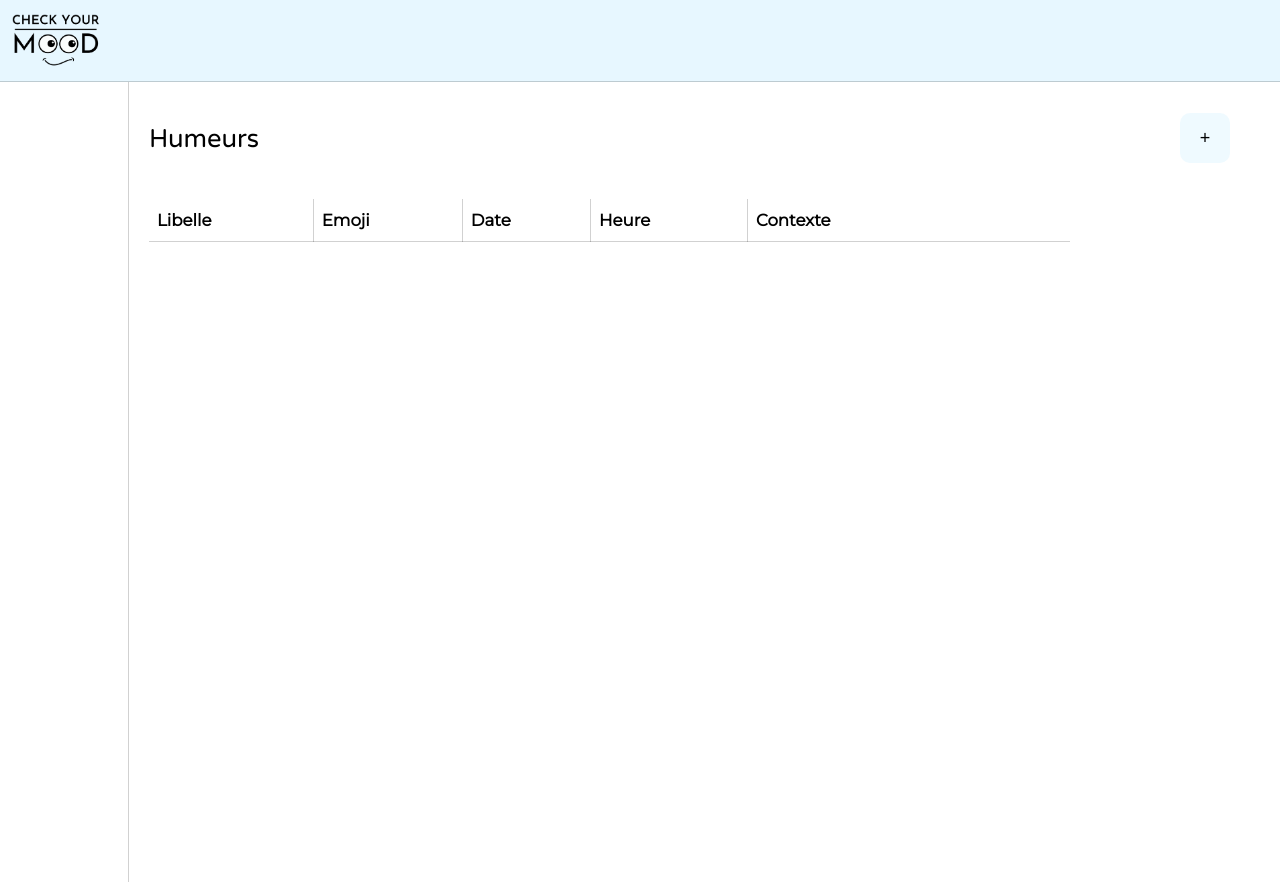
After one commit to VyynceeF/CheckYourMood, a PHP site: page /pages/humeurs.html in a window 1280 px wide. The commit adds this page. Run offline with PHP 8.4, Linux system fonts and the light colour scheme; lists and menus that the app fills with data are empty.

Commit message:
Premier jet : page humeurs
Ajout de la page humeurs
Pas finis

```diff
--- a/check-your-mood/css/style.css
+++ b/check-your-mood/css/style.css
@@ -208,3 +208,91 @@ a{
 .contain-btn.inscription .btn{
     padding-left: 15px;
 }
+
+/*Navbar*/
+body{
+    margin: 0px;
+}
+
+.head{
+    background-color:rgba(226, 246, 255, 0.55);
+    padding: 10px;
+    border-bottom: 1px solid rgba(0, 0, 0, 0.18);
+}
+
+.head img{
+    width: 7vw;
+}
+
+.contain{
+    display: flex;
+    flex-direction: row;
+    height: 100vh;
+    background-color: white;
+}
+
+.menu-right{
+    border-right: 1px solid rgba(0, 0, 0, 0.18);
+    width: 10%;
+    height: 100vh;
+}
+
+/*TITRE ET BUTTON*/
+.head-mood{
+    display: flex;
+    justify-content: space-between;
+    align-items: center;
+    padding-left: 20px;
+    padding-right: 50px;
+    margin-top: 15px;
+}
+
+.contain-mood p{
+    font-family: 'Varela Round', sans-serif;
+    font-size: 2vw;
+}
+
+/*HUMEUR TAB*/
+
+.contain-mood{
+    display: flex;
+    flex-direction: column;
+    gap: 20px;
+    width: 90%;
+    height: 100vh;
+}
+
+.table-mood{
+    width: 80%;
+    font-family: 'Montserrat', sans-serif;
+    margin-left: 20px;
+    border-collapse: collapse;
+}
+
+.table-mood th,td{
+    text-align: left;
+    padding-left: 8px;
+    font-size: 1.3vw;
+    height: 5vh;
+    border-bottom: 1px solid rgba(0, 0, 0, 0.18);
+    border-right: 1px solid rgba(0, 0, 0, 0.18);
+}
+
+.table-mood tr .last-column{
+    border-right: none;
+    width: 35%;
+}
+
+.head-mood button{
+    font-size: large;
+    border: none;
+    background-color: rgba(226, 246, 255, 0.55);
+    width: 50px;
+    height: 50px;
+    border-radius: 10px;
+}
+
+.head-mood button:hover{
+    background-color: rgba(226, 246, 255, 1);
+    cursor: pointer;
+}
--- /dev/null
+++ b/check-your-mood/pages/humeurs.html
@@ -0,0 +1,50 @@
+<!DOCTYPE html>
+<html lang="fr">
+<head>
+    <meta charset="UTF-8">
+    <meta http-equiv="X-UA-Compatible" content="IE=edge">
+    <meta name="viewport" content="width=device-width, initial-scale=1.0">
+    <title>Check Your Mood - Mes humeurs</title>
+    <link rel="stylesheet" href="../css/style.css">
+</head>
+<body>
+
+    <div class="head">
+        <img src="../images/CheckYourMoodLogo.png" alt="Logo Check Your Mood">
+    </div>
+
+    <div class="contain">
+        <div class="menu-right"></div>
+        <div class="contain-mood">
+
+            <div class="head-mood">
+                <p>Humeurs</p>
+                <button>+</button>
+            </div>
+
+
+            <table class="table-mood">
+                <tr>
+                    <th>
+                        Libelle
+                    </th>
+                    <th>
+                        Emoji
+                    </th>
+                    <th>
+                        Date
+                    </th>
+                    <th>
+                        Heure
+                    </th>
+                    <th class="last-column">
+                        Contexte
+                    </th>
+                </tr>
+            </table>
+
+        </div>
+    </div>
+
+</body>
+</html>
```
Also changed, not shown: check-your-mood/pages/inscription.html (+7 -5 lines).
